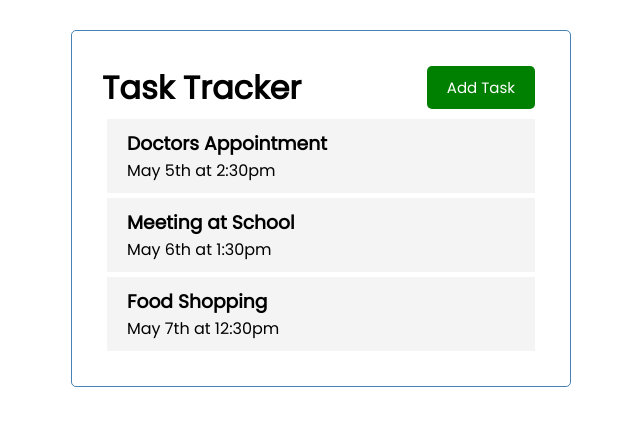
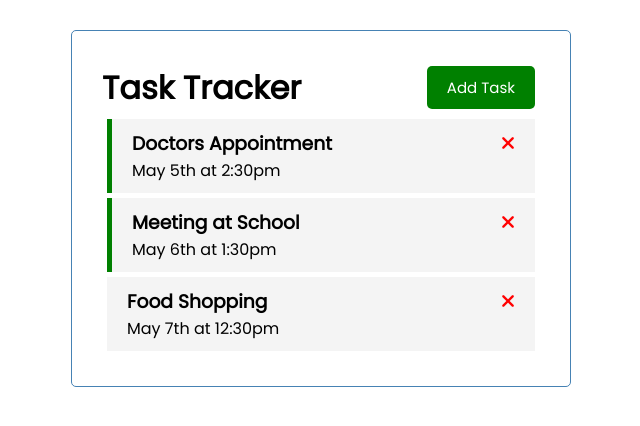
Before and after one commit to KatarzynaZaloba/vue3, a Vue app: page / in a window 1280 px wide. Shown: the top 426 px of the page, without its empty margins (319-959 px from the left). Built offline with nearby package versions, Linux system fonts and the light colour scheme.

Commit message:
added border related to the reminder

```diff
--- a/public/index.html
+++ b/public/index.html
@@ -2,14 +2,24 @@
 <html lang="">
 <head>
     <meta charset="utf-8">
-    <meta http-equiv="X-UA-Compatible" content="IE=edge">
-    <meta name="viewport" content="width=device-width,initial-scale=1.0">
-    <link rel="icon" href="<%= BASE_URL %>favicon.ico">
+    <meta http-equiv="X-UA-Compatible"
+          content="IE=edge">
+    <meta name="viewport"
+          content="width=device-width,initial-scale=1.0">
+    <link rel="stylesheet"
+          href="https://cdnjs.cloudflare.com/ajax/libs/font-awesome/6.4.2/css/all.min.css"
+          integrity="sha512-z3gLpd7yknf1YoNbCzqRKc4qyor8gaKU1qmn+CShxbuBusANI9QpRohGBreCFkKxLhei6S9CQXFEbbKuqLg0DA=="
+          crossorigin="anonymous"
+          referrerpolicy="no-referrer"
+    />
+    <link rel="icon"
+          href="<%= BASE_URL %>favicon.ico">
     <title><%= htmlWebpackPlugin.options.title %></title>
 </head>
 <body>
 <noscript>
-      <strong>We're sorry but <%= htmlWebpackPlugin.options.title %> doesn't work properly without JavaScript enabled. Please enable it to continue.</strong>
+    <strong>We're sorry but <%= htmlWebpackPlugin.options.title %> doesn't work properly without JavaScript enabled.
+        Please enable it to continue.</strong>
 </noscript>
 <div id="app"></div>
 <!-- built files will be auto injected -->
--- a/src/components/Task.vue
+++ b/src/components/Task.vue
@@ -1,6 +1,7 @@
 <template>
-  <div class="task">
-    <h3>{{ task.text }}</h3>
+  <div :class="[task.reminder ? 'reminder' : '', 'task']">
+    <h3>{{ task.text }}
+    <i class="fas fa-times"></i></h3>
     <p>{{ task.day }}</p>
   </div>
 </template>
@@ -15,6 +16,9 @@ export default {
 </script>
 
 <style>
+.fas {
+  color: red;
+}
 .task {
   background: #f4f4f4;
   margin: 5px;
```
Lines whose indentation alone changed are shown as unchanged.
